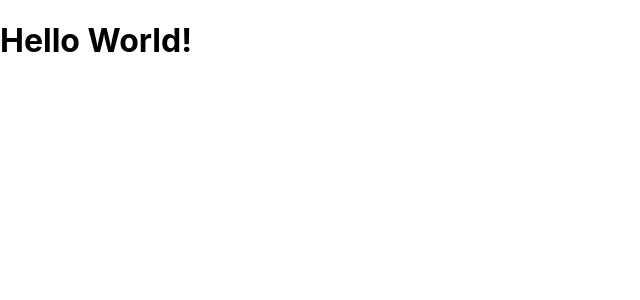
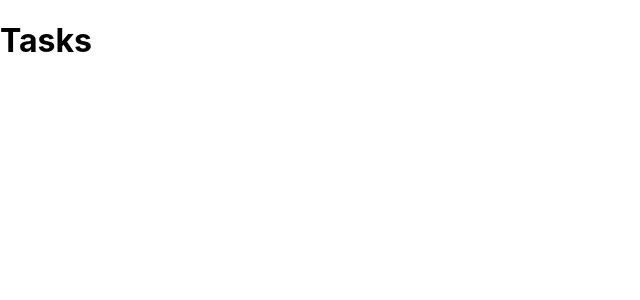
Before and after one commit to daniellequevedo/project-manager, a React (Create React App) app: page / in a window 1280 px wide. Shown: the top 300 px of the page, without its empty margins (0-640 px from the left). Built offline with nearby package versions, Linux system fonts and the light colour scheme.

Commit message:
added tasks header

```diff
--- a/src/App.js
+++ b/src/App.js
@@ -1,11 +1,11 @@
 import React, { Component } from 'react';
-import logo from './logo.svg';
 import './App.css';
+import TasksPage from './containers/TasksPage';
 
 class App extends Component {
   render() {
     return (
-      <h1>Hello World!</h1>
+      <TasksPage />
     );
   }
 }
--- /dev/null
+++ b/src/containers/TasksPage.js
@@ -0,0 +1,9 @@
+import React from 'react';
+
+function TasksPage() {
+    return (
+        <h1>Tasks</h1>
+    );
+}
+
+export default TasksPage;
```
